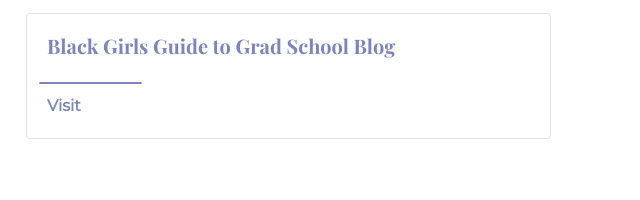
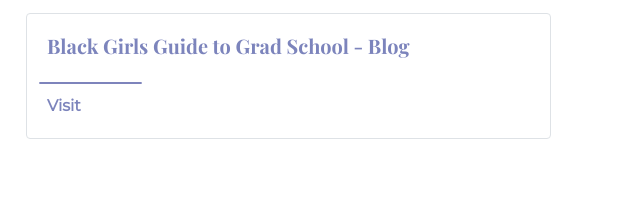
Before and after one commit to sadiecollective/sadiecollective.github.io, a plain HTML site: page index.html in a window 1280 px wide. Shown: the part 3127-3327 px from the top of the page, 629-1269 px from the left. Drawn offline with nearby package versions, Linux system fonts and the light colour scheme.

Commit message:
Added A Dash For Consistency

```diff
--- a/index.html
+++ b/index.html
@@ -314,7 +314,7 @@
 
                 <div class="col-12 col-md-6 mb-3">
                     <div class="card-body border rounded">
-                      <h5 class="card-title">Black Girls Guide to Grad School Blog</h5>
+                      <h5 class="card-title">Black Girls Guide to Grad School - Blog</h5>
                       <p class="card-text">
                           <strong>
                             <img src="imgs/Asset 3.svg" class="ml-n2" width="103"><br>
```
